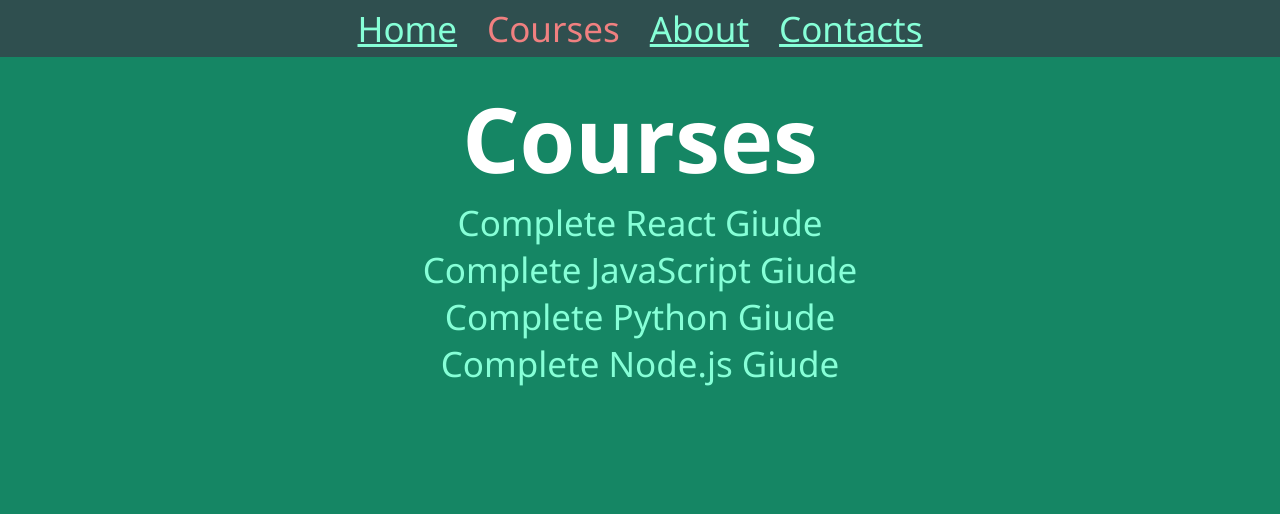
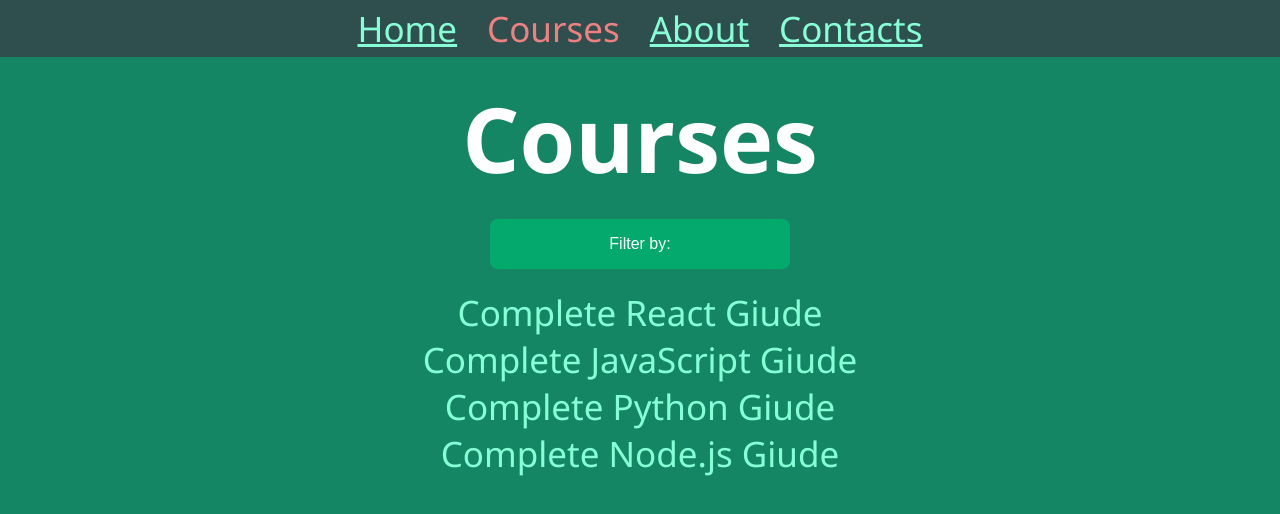
Before and after one commit to OlegParamey/front-endMiniProjects, a React (Create React App) app in the folder react-projects/26-react-router/: page /courses in a window 1280 px wide. Shown: the top 514 px of the page. Built offline with nearby package versions, Linux system fonts and the light colour scheme; the HTML template or start-up script is replaced by a standard one.

Commit message:
added dropdown menu to filter the list of courses

```diff
--- a/react-projects/26-react-router/src/components/Courses.jsx
+++ b/react-projects/26-react-router/src/components/Courses.jsx
@@ -1,7 +1,8 @@
 import { Link, useLocation, useNavigate } from 'react-router-dom'
+import { useEffect, useState } from 'react'
 import queryString from 'query-string'
 import courses from '../data/courses'
-import { useEffect, useState } from 'react'
+import FilterDropDown from './FilterDropDown'
 
 const SORT_KEY = ['title', 'slug', 'id']
 
@@ -29,17 +30,23 @@ const Courses = () => {
 
   useEffect(() => {
     if (!SORT_KEY.includes(sortKey)) {
+      console.log(!SORT_KEY.includes(sortKey))
       setSortKey()
       setSortedCourses([...courses])
       navigate('.', { relative: 'path' })
     }
   }, [sortKey, navigate])
 
-  console.log(sortedCourses)
-
   return (
     <>
       <h1>{sortKey ? `Courses sorted by ${sortKey}` : `Courses`}</h1>
+      <FilterDropDown
+        setSortedCourses={setSortedCourses}
+        sortCourses={sortCourses}
+        setSortKey={setSortKey}
+        sortedCourses={sortedCourses}
+        SORT_KEY={SORT_KEY}
+      />
       {sortedCourses.map((course) => (
         <div key={course.id}>
           <Link to={course.slug} className="courseLink">
--- /dev/null
+++ b/react-projects/26-react-router/src/components/FilterDropDown.jsx
@@ -0,0 +1,37 @@
+import { useNavigate } from 'react-router-dom'
+import styles from './FilterDropDown.module.css'
+
+function FilterDropDown({
+  setSortKey,
+  SORT_KEY,
+  setSortedCourses,
+  sortedCourses,
+  sortCourses,
+}) {
+  const navigate = useNavigate()
+
+  function handleFilterChange(key) {
+    setSortedCourses(sortCourses(sortedCourses, key))
+    setSortKey(key)
+    navigate(`?sort=${key}`)
+  }
+
+  return (
+    <div className={styles.dropdown}>
+      <button className={styles.dropbtn}>Filter by:</button>
+      <div className={styles.dropdown_content}>
+        {SORT_KEY.map((key) => (
+          <button
+            key={key}
+            onClick={() => handleFilterChange(key)}
+            className={styles.dropdown_item}
+          >
+            {key}
+          </button>
+        ))}
+      </div>
+    </div>
+  )
+}
+
+export default FilterDropDown
--- /dev/null
+++ b/react-projects/26-react-router/src/components/FilterDropDown.module.css
@@ -0,0 +1,43 @@
+.dropbtn {
+  width: 300px;
+  background-color: #04aa6d;
+  color: white;
+  padding: 16px;
+  font-size: 16px;
+  border: none;
+}
+
+.dropdown {
+  position: relative;
+  display: inline-block;
+}
+
+.dropdown_content {
+  display: none;
+  position: absolute;
+  background-color: #f1f1f1;
+  min-width: 160px;
+  box-shadow: 0px 8px 16px 0px rgba(0, 0, 0, 0.2);
+  z-index: 1;
+}
+
+.dropdown_content a {
+  color: black;
+  margin: auto;
+  padding: 12px 16px;
+  text-decoration: none;
+  display: block;
+  width: 280px;
+}
+
+.dropdown_content a:hover {
+  background-color: #ddd;
+}
+
+.dropdown:hover .dropdown_content {
+  display: block;
+}
+
+.dropdown:hover .dropbtn {
+  background-color: #3e8e41;
+}
--- a/react-projects/26-react-router/src/components/SingleCourse.jsx
+++ b/react-projects/26-react-router/src/components/SingleCourse.jsx
@@ -2,7 +2,7 @@ import { Link, useNavigate, useParams } from 'react-router-dom'
 import courses from '../data/courses'
 import { useEffect } from 'react'
 
-function SinglePageCourse() {
+function SingleCourse() {
   const { slug } = useParams()
   const navigate = useNavigate()
 
@@ -26,4 +26,4 @@ function SinglePageCourse() {
   )
 }
 
-export default SinglePageCourse
+export default SingleCourse
```
